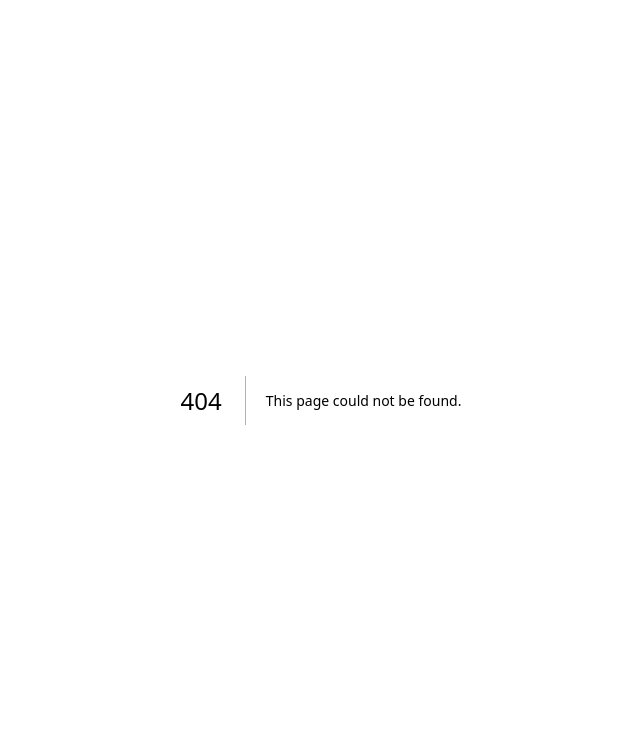
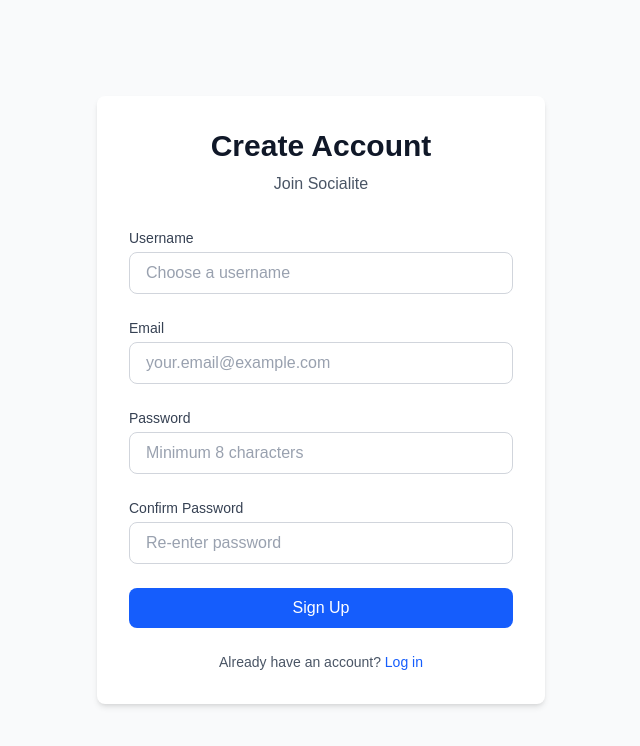
Before and after one commit to jaylate/socialite, a Next.js app in the folder frontend/: page /register in a window 1280 px wide. Before the commit this address had no page. Shown: the top 746 px of the page, without its empty margins (319-959 px from the left). Built offline with nearby package versions, Linux system fonts and the light colour scheme.

Commit message:
Created login and register folders. Made frontend for registration page

```diff
--- /dev/null
+++ b/frontend/app/register/page.tsx
@@ -0,0 +1,166 @@
+'use client'
+
+import { useState } from 'react'
+import Link from 'next/link'
+
+export default function Register() {
+  const [formData, setFormData] = useState({
+    username: '',
+    email: '',
+    password: '',
+    confirmPassword: ''
+  })
+  const [errors, setErrors] = useState<Record<string, string>>({})
+
+  const handleChange = (e: React.ChangeEvent<HTMLInputElement>) => {
+    setFormData({
+      ...formData,
+      [e.target.name]: e.target.value
+    })
+    if (errors[e.target.name]) {
+      setErrors({ ...errors, [e.target.name]: '' })
+    }
+  }
+
+  const validateForm = () => {
+    const newErrors: Record<string, string> = {}
+
+    if (formData.username.length < 3 || formData.username.length > 20) {
+      newErrors.username = 'Username must be 3-20 characters'
+    }
+
+    const emailRegex = /^[^\s@]+@[^\s@]+\.[^\s@]+$/
+    if (!emailRegex.test(formData.email)) {
+      newErrors.email = 'Please enter a valid email'
+    }
+
+    if (formData.password.length < 8) {
+      newErrors.password = 'Password must be at least 8 characters'
+    }
+
+    if (formData.password !== formData.confirmPassword) {
+      newErrors.confirmPassword = 'Passwords do not match'
+    }
+
+    setErrors(newErrors)
+    return Object.keys(newErrors).length === 0
+  }
+
+  const handleSubmit = async (e: React.FormEvent) => {
+    e.preventDefault()
+
+    if (!validateForm()) {
+      return
+    }
+
+    console.log('Registration data:', formData)
+    alert('Registration successful! (Frontend only for now)')
+  }
+
+  return (
+    <div className="min-h-screen bg-gray-50 flex items-center justify-center py-12 px-4">
+      <div className="max-w-md w-full bg-white rounded-lg shadow-md p-8">
+        <div className="text-center mb-8">
+          <h1 className="text-3xl font-bold text-gray-900">Create Account</h1>
+          <p className="text-gray-600 mt-2">Join Socialite</p>
+        </div>
+
+        <form onSubmit={handleSubmit} className="space-y-6">
+          <div>
+            <label htmlFor="username" className="block text-sm font-medium text-gray-700 mb-1">
+              Username
+            </label>
+            <input
+              type="text"
+              id="username"
+              name="username"
+              value={formData.username}
+              onChange={handleChange}
+              placeholder="Choose a username"
+              className={`text-gray-600 w-full px-4 py-2 border rounded-lg focus:ring-2 focus:ring-blue-500 focus:border-blue-500 outline-none placeholder:text-gray-400 ${
+                errors.username ? 'border-red-500' : 'border-gray-300'
+              }`}
+            />
+            {errors.username && (
+              <p className="text-red-500 text-sm mt-1">{errors.username}</p>
+            )}
+          </div>
+
+          <div>
+            <label htmlFor="email" className="block text-sm font-medium text-gray-700 mb-1">
+              Email
+            </label>
+            <input
+              type="email"
+              id="email"
+              name="email"
+              value={formData.email}
+              onChange={handleChange}
+              placeholder="your.email@example.com"
+              className={`text-gray-600 w-full px-4 py-2 border rounded-lg focus:ring-2 focus:ring-blue-500 focus:border-blue-500 outline-none placeholder:text-gray-400 ${
+                errors.email ? 'border-red-500' : 'border-gray-300'
+              }`}
+            />
+            {errors.email && (
+              <p className="text-red-500 text-sm mt-1">{errors.email}</p>
+            )}
+          </div>
+
+          <div>
+            <label htmlFor="password" className="block text-sm font-medium text-gray-700 mb-1">
+              Password
+            </label>
+            <input
+              type="password"
+              id="password"
+              name="password"
+              value={formData.password}
+              onChange={handleChange}
+              placeholder="Minimum 8 characters"
+              className={`text-gray-600 w-full px-4 py-2 border rounded-lg focus:ring-2 focus:ring-blue-500 focus:border-blue-500 outline-none placeholder:text-gray-400 ${
+                errors.password ? 'border-red-500' : 'border-gray-300'
+              }`}
+            />
+            {errors.password && (
+              <p className="text-red-500 text-sm mt-1">{errors.password}</p>
+            )}
+          </div>
+
+          <div>
+            <label htmlFor="confirmPassword" className="block text-sm font-medium text-gray-700 mb-1">
+              Confirm Password
+            </label>
+            <input
+              type="password"
+              id="confirmPassword"
+              name="confirmPassword"
+              value={formData.confirmPassword}
+              onChange={handleChange}
+              placeholder="Re-enter password"
+              className={`text-gray-600 w-full px-4 py-2 border rounded-lg focus:ring-2 focus:ring-blue-500 focus:border-blue-500 outline-none placeholder:text-gray-400 ${
+                errors.confirmPassword ? 'border-red-500' : 'border-gray-300'
+              }`}
+            />
+            {errors.confirmPassword && (
+              <p className="text-red-500 text-sm mt-1">{errors.confirmPassword}</p>
+            )}
+          </div>
+
+          <button
+            type="submit"
+            className="w-full bg-blue-600 text-white py-2 rounded-lg font-medium hover:bg-blue-700 transition-colors"
+          >
+            Sign Up
+          </button>
+        </form>
+
+        <p className="text-center text-sm text-gray-600 mt-6">
+          Already have an account?{' '}
+          <Link href="/login" className="text-blue-600 hover:underline font-medium">
+            Log in
+          </Link>
+        </p>
+      </div>
+    </div>
+  )
+}
--- a/frontend/package.json
+++ b/frontend/package.json
@@ -15,9 +15,9 @@
   },
   "devDependencies": {
     "@tailwindcss/postcss": "^4",
-    "@types/node": "^20",
-    "@types/react": "^19",
-    "@types/react-dom": "^19",
+    "@types/node": "^20.19.32",
+    "@types/react": "^19.2.13",
+    "@types/react-dom": "^19.2.3",
     "eslint": "^9",
     "eslint-config-next": "16.1.6",
     "tailwindcss": "^4",
```
Also changed, not shown: frontend/app/login/page.tsx (added), 1 other file (tests, documents, lock files or other folders).
